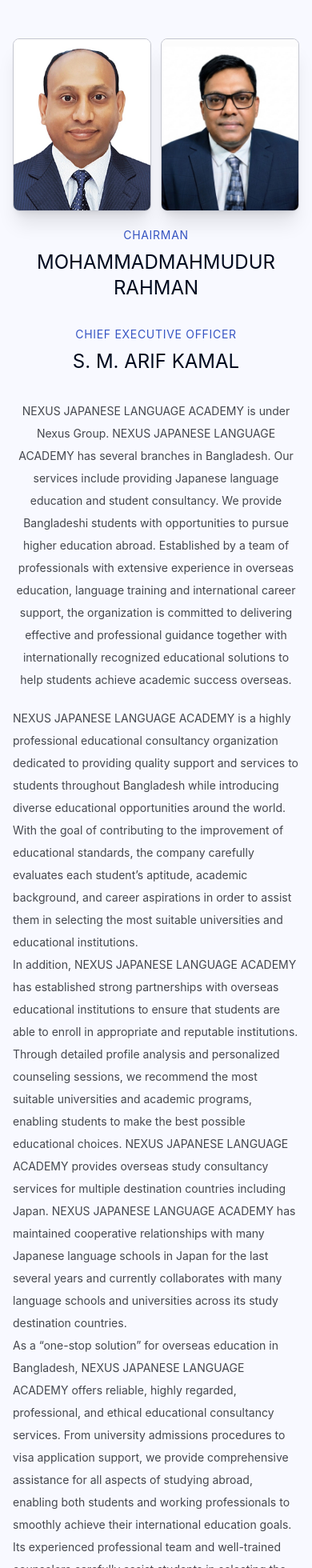
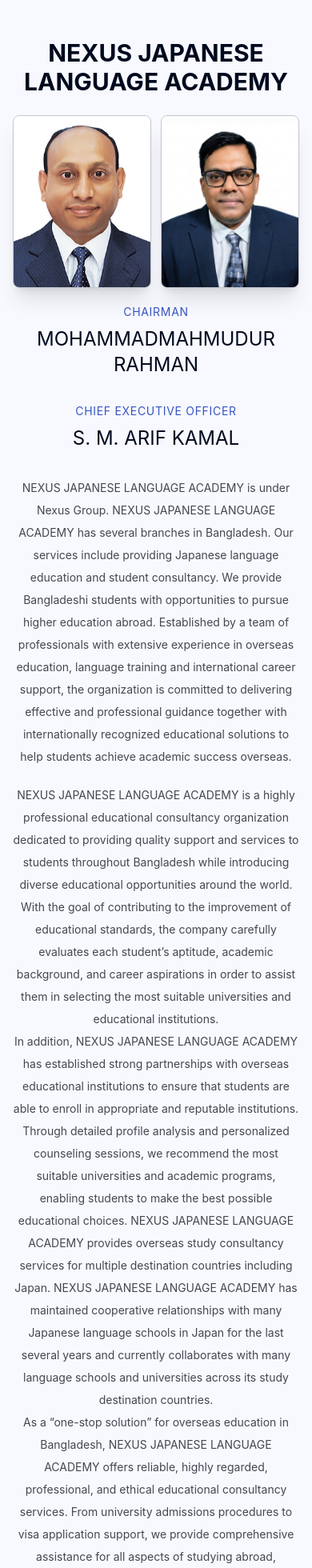
Before and after one commit to beats8792-design/nexus-landing, a Next.js app: page / in a window 390 px wide. Shown: the top 1960 px of the page at 80% size. Built offline with nearby package versions, Linux system fonts and the light colour scheme.

Commit message:
update: heading

```diff
--- a/app/page.tsx
+++ b/app/page.tsx
@@ -15,6 +15,9 @@
     <>
       {/* <Header /> */}
       {/* <Hero /> */}
+      <h2 className="text-center text-3xl sm:text-4xl lg:text-5xl font-bold font-headline-lg text-primary mt-12">
+        NEXUS JAPANESE LANGUAGE ACADEMY
+      </h2>
       <About />
       {/* <Course /> */}
       {/* <Team /> */}
--- a/components/section/About.tsx
+++ b/components/section/About.tsx
@@ -49,7 +49,7 @@
 
 export default function About() {
   return (
-    <section className="py-12 md:py-16 lg:py-20 px-4">
+    <section className="py-6 md:py-8 lg:py-10 px-4">
       <div className="container mx-auto">
         <div className="grid grid-cols-1 lg:grid-cols-12 gap-5 lg:gap-8 items-center">
 
@@ -108,7 +108,7 @@
             </p>
           </div>
 
-          <div className="lg:col-span-12">
+          <div className="lg:col-span-12 text-center lg:text-left">
             <p className="text-sm sm:text-base leading-7 text-on-surface-variant mx-auto lg:mx-0">
               NEXUS JAPANESE LANGUAGE ACADEMY is a highly professional educational consultancy organization dedicated to providing quality support and services to students throughout Bangladesh while introducing diverse educational opportunities around the world. With the goal of contributing to the improvement of educational standards, the company carefully evaluates each student’s aptitude, academic background, and career aspirations in order to assist them in selecting the most suitable universities and educational institutions.
               <br />
```
